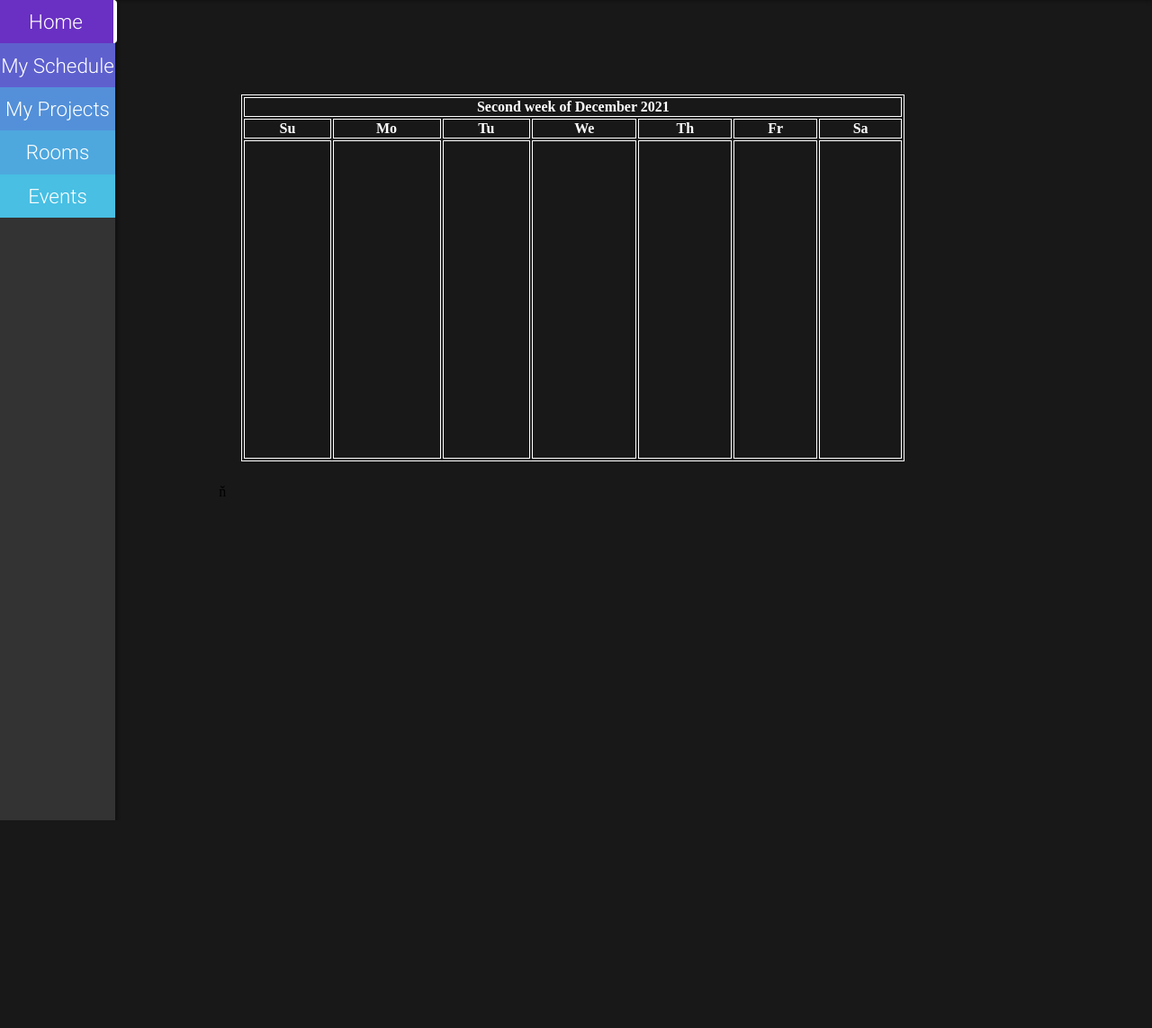
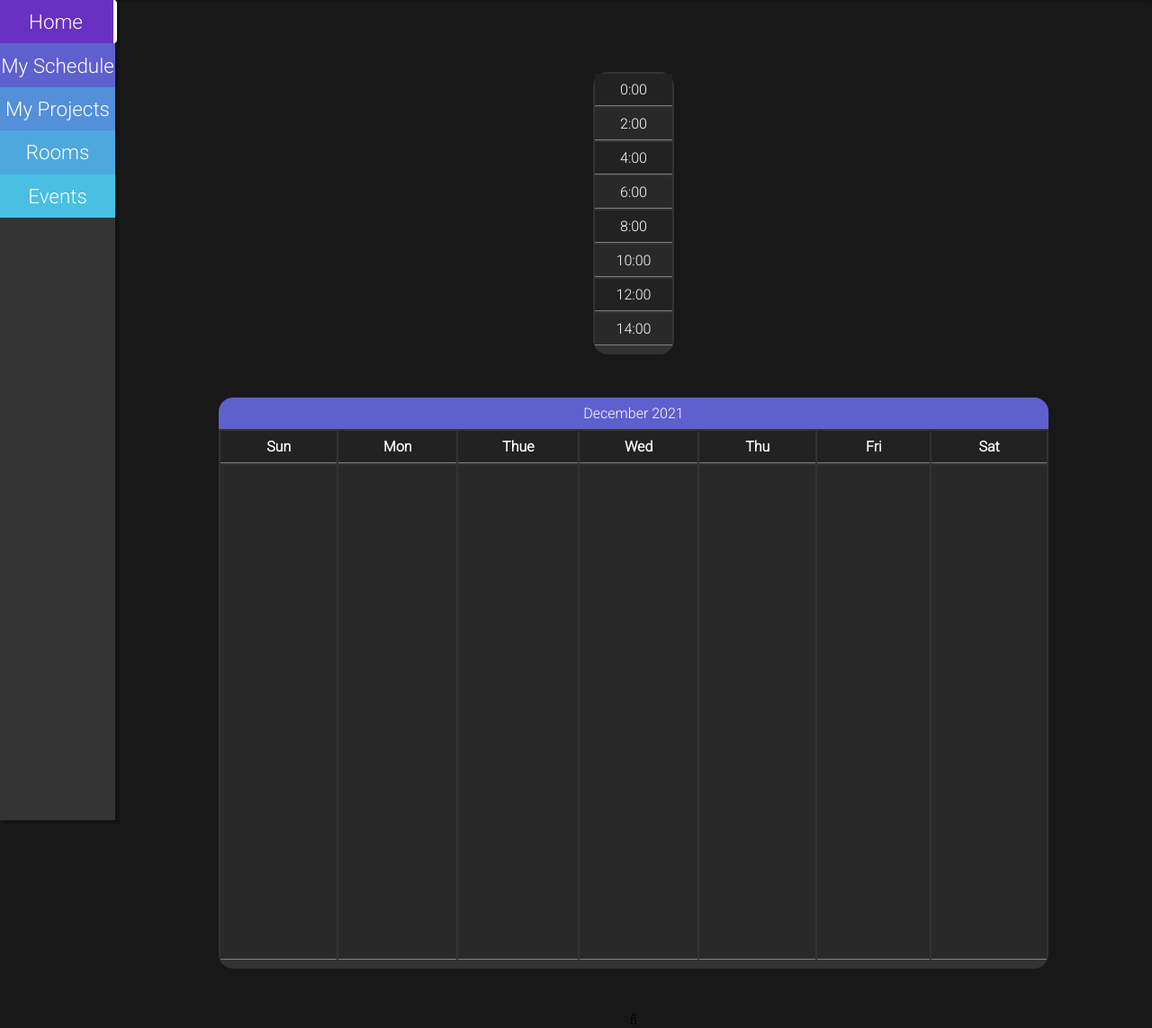
Before and after one commit to P-E-TT-E-R/HKM2021-workflow, a Django app: page /panel in a window 1280 px wide. Shown: the part 49-1192 px from the top of the page at 90% size. Before the commit the page ends 961 px from the top, so only its background shows below. Run offline with Django 3.2, Linux system fonts and the light colour scheme; the visitor is signed in with stand-in values (Sample User, id 1); lists and menus that the app fills with data are empty; some libraries are stand-ins or nearby versions; some web fonts are replaced.

Commit message:
calendar

```diff
--- a/main/templates/main/panel.html
+++ b/main/templates/main/panel.html
@@ -19,31 +19,66 @@
 
 	</div>
 </div>
-
-<table>
+<div class="project colored-blue">
+	<div class="casy">
+		<div class="casy-content">
+			<table class="hodiny">
 				<tr>
-<th colspan="7">Second week of December 2021</th>
-</tr>
-
-<tr>
-<th>Su</th>
-<th>Mo</th>
-<th>Tu</th>
-<th>We</th>
-<th>Th</th>
-<th>Fr</th>
-<th>Sa</th>
+					<td>0:00</td>
 				</tr>
 				<tr>
-	<th class="stlpec"></th>
-	<th class="stlpec"></th>
-	<th class="stlpec"></th>
-	<th class="stlpec"></th>
-	<th class="stlpec"></th>
-	<th class="stlpec"></th>
-	<th class="stlpec"></th>
+					<td>2:00</td>
+				</tr>
+				<tr>
+					<td>4:00</td>
+				</tr>
+				<tr>
+					<td>6:00</td>
+				</tr>
+				<tr>
+					<td>8:00</td>
+				</tr>
+				<tr>
+					<td>10:00</td>
+				</tr>
+				<tr>
+					<td>12:00</td>
+				</tr>
+				<tr>
+					<td>14:00</td>
 				</tr>
 			</table>
+		</div>
+	</div>
+
+	<div class="project colored-blue">
+		<div class="card">
+			<div class="card-header colored">
+				<p>December 2021</p>
+			</div>
+			<div class="card-content">
+				<table class="calendar">
+					<tr>
+						<th>Sun</th>
+						<th>Mon</th>
+						<th>Thue</th>
+						<th>Wed</th>
+						<th>Thu</th>
+						<th>Fri</th>
+						<th>Sat</th>
+					</tr>
+					<tr style="height: 550px;">
+						<th></th>
+						<th></th>
+						<th></th>
+						<th></th>
+						<th></th>
+						<th></th>
+						<th></th>
+					</tr>
+				</table>
+			</div>
+		</div>
 		{% endblock content %}
 
 		{% block javascript %}
--- a/static/assets/css/main.css
+++ b/static/assets/css/main.css
@@ -150,6 +150,8 @@ nav div a:hover {
 }
 .card-header p {
 	margin: 0px;
+	text-align: center;
+	font-family: 'Roboto', sans-serif;
 }
 .card-content {
 	padding-bottom: 0.5em;
@@ -190,16 +192,51 @@ nav div a:hover {
 	color: gray;
 }
 /* Calendar */
-table {
-	width: 80%;
-	margin: 25px;
-	color: white;
+.calendar {
+	border: none;
+}
+.calendar tr th {
+	width: 180px;
+	border: none;
+	text-align: center;
+	border-bottom: solid 1px gray;
+	padding: 0.5em;
 }
 
-table, th, td {
-  border: 1px solid white;
+.calendar tr  {
+	background-color:  #222 ;
+}
+.calendar tr:nth-child(even) {
+	background-color:  #292929 ;
+}
+/* hodiny */
+.casy {
+	color: white;
+	font-family: 'Roboto', sans-serif;
+	font-size: 1em;
+	font-weight: thin;
+	background-color: #333;
+	border-radius: 1em;
+	min-width: 70px;
+	margin-bottom: 3em;
+}
+.casy-content {
+	padding-bottom: 0.5em;
+}
+.hodiny {
+	border: none;
+}
+.hodiny tr td {
+	width: 70px;
+	border: none;
+	text-align: center;
+	border-bottom: solid 1px gray;
+	padding: 0.5em;
 }
 
-.stlpec {
-	height: 350px;
+.hodiny tr  {
+	background-color:  #222 ;
 }
+.hodiny tr:nth-child(even) {
+	background-color:  #292929 ;
+}
```
Lines whose indentation alone changed are shown as unchanged.
